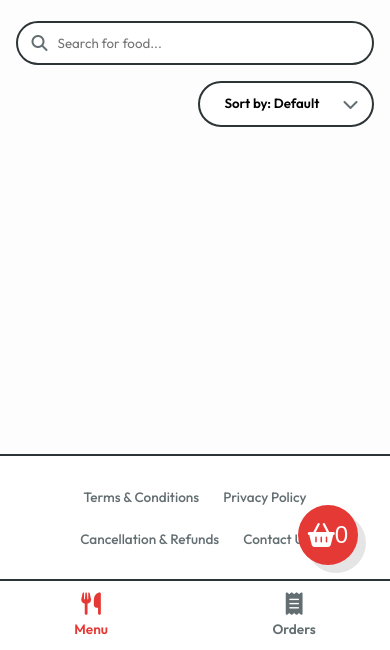
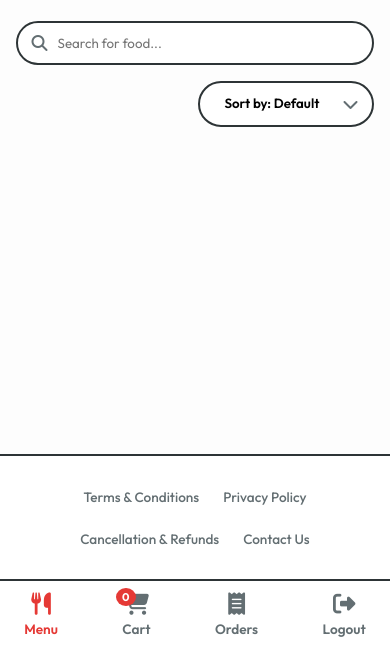
Before and after one commit to kit25csebbharathkumarak/kitcbecanteen, a website: page frontend/menu.html in a window 390 px wide. Shown: the part 194-844 px from the top of the page. Drawn offline with nearby package versions, Linux system fonts and the light colour scheme; no server answers; sample sign-in values are in the browser's storage.

Commit message:
Add Cart and Logout to mobile bottom nav

```diff
--- a/frontend/menu.html
+++ b/frontend/menu.html
@@ -73,10 +73,6 @@
   <script src="https://static.zohocdn.com/zpay/zpay-js/v1/zpayments.js"></script>
 
   <div class="cart-overlay" id="cart-overlay"></div>
-  <button id="floating-cart-btn" class="floating-cart-btn">
-    <i class="fa-solid fa-basket-shopping"></i>
-    <span id="floating-cart-count" class="cart-badge">0</span>
-  </button>
 
   <footer
     style="text-align: center; margin-top: 4rem; padding: 2rem; border-top: 2px solid var(--text-main); background: #ffffff; font-size: 0.85rem; display: flex; flex-wrap: wrap; justify-content: center; gap: 1.5rem;">
@@ -93,9 +89,18 @@
       <i class="fa-solid fa-utensils"></i>
       <span>Menu</span>
     </a>
+    <a href="#" onclick="document.getElementById('cart-panel').classList.add('open'); document.getElementById('cart-overlay').classList.add('show'); document.getElementById('cart-overlay').classList.add('open'); return false;" style="position:relative;">
+      <i class="fa-solid fa-cart-shopping"></i>
+      <span>Cart</span>
+      <span id="floating-cart-count" class="cart-badge" style="position:absolute; top:-5px; right:15px; background:var(--primary-color); color:white; border-radius:50%; padding:2px 6px; font-size:0.7rem; font-weight:bold;">0</span>
+    </a>
     <a href="orders.html">
       <i class="fa-solid fa-receipt"></i>
       <span>Orders</span>
+    </a>
+    <a href="#" onclick="localStorage.removeItem('token'); localStorage.removeItem('user'); window.location.href='login.html'; return false;">
+      <i class="fa-solid fa-right-from-bracket"></i>
+      <span>Logout</span>
     </a>
   </nav>
 
```
Also changed, not shown: frontend/orders.html (+8 -0 lines).
